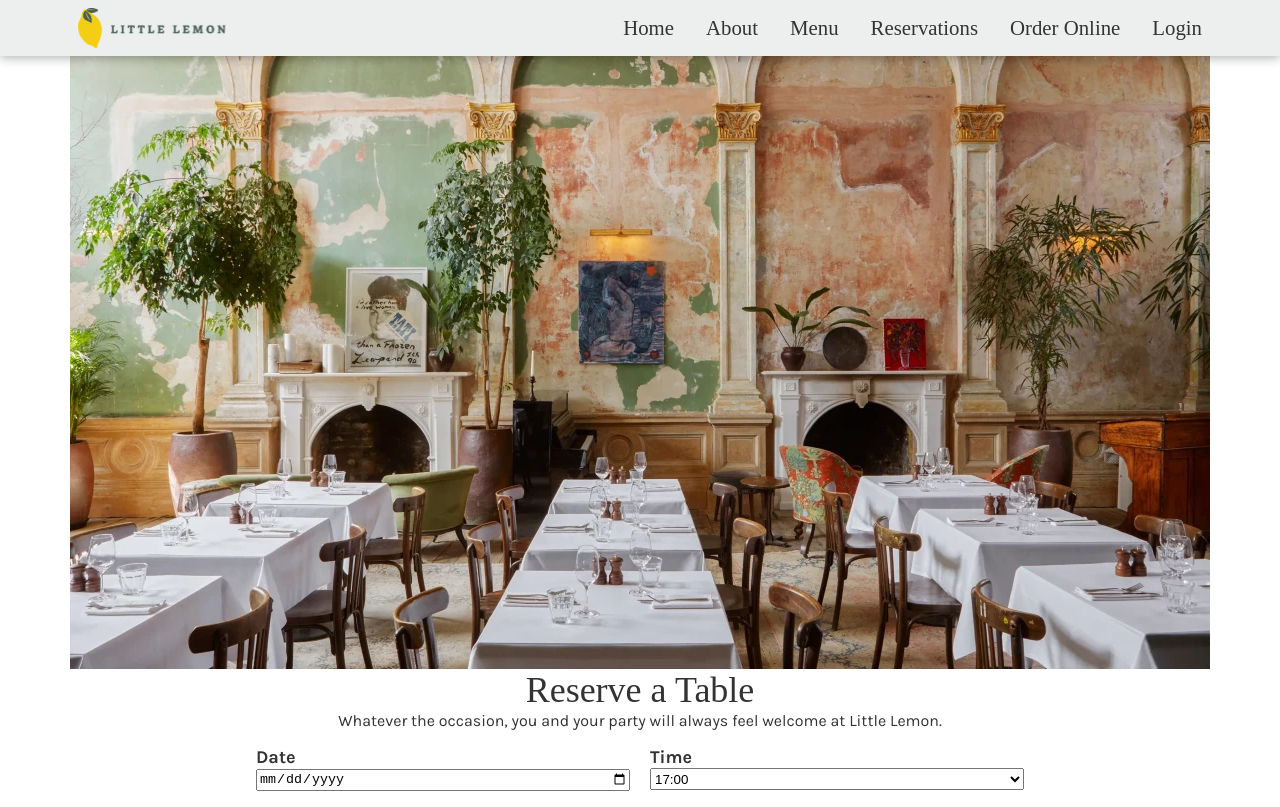
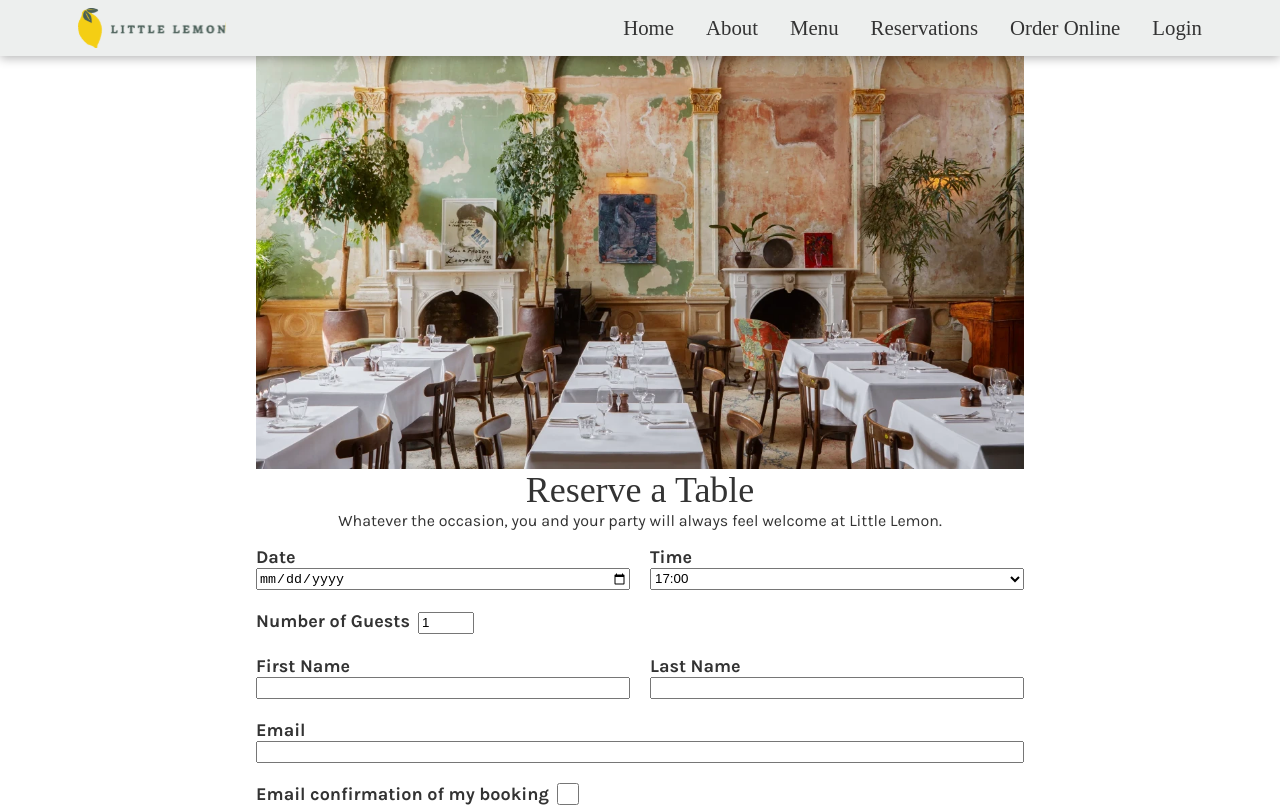
Before and after one commit to hummus-erectus/little-lemon, a React (Create React App) app: page /booking in a window 1280 px wide. Shown: the top 807 px of the page. Built offline with nearby package versions, Linux system fonts and the light colour scheme; a web font is replaced by a local one.

Commit message:
Removed active styling on click event for disabled button

```diff
--- a/src/index.css
+++ b/src/index.css
@@ -158,6 +158,9 @@ button{
 button:active {
   background-color: #495E57;
   color: #EDEFEE;
+}
+button:disabled {
+  pointer-events: none;
 }
 
 .header-text-container{
@@ -488,7 +491,8 @@ footer h3{
   }
 
   .booking-img{
-    width: 100%;
+    max-width: 768px;
+
   }
 }
 
```
